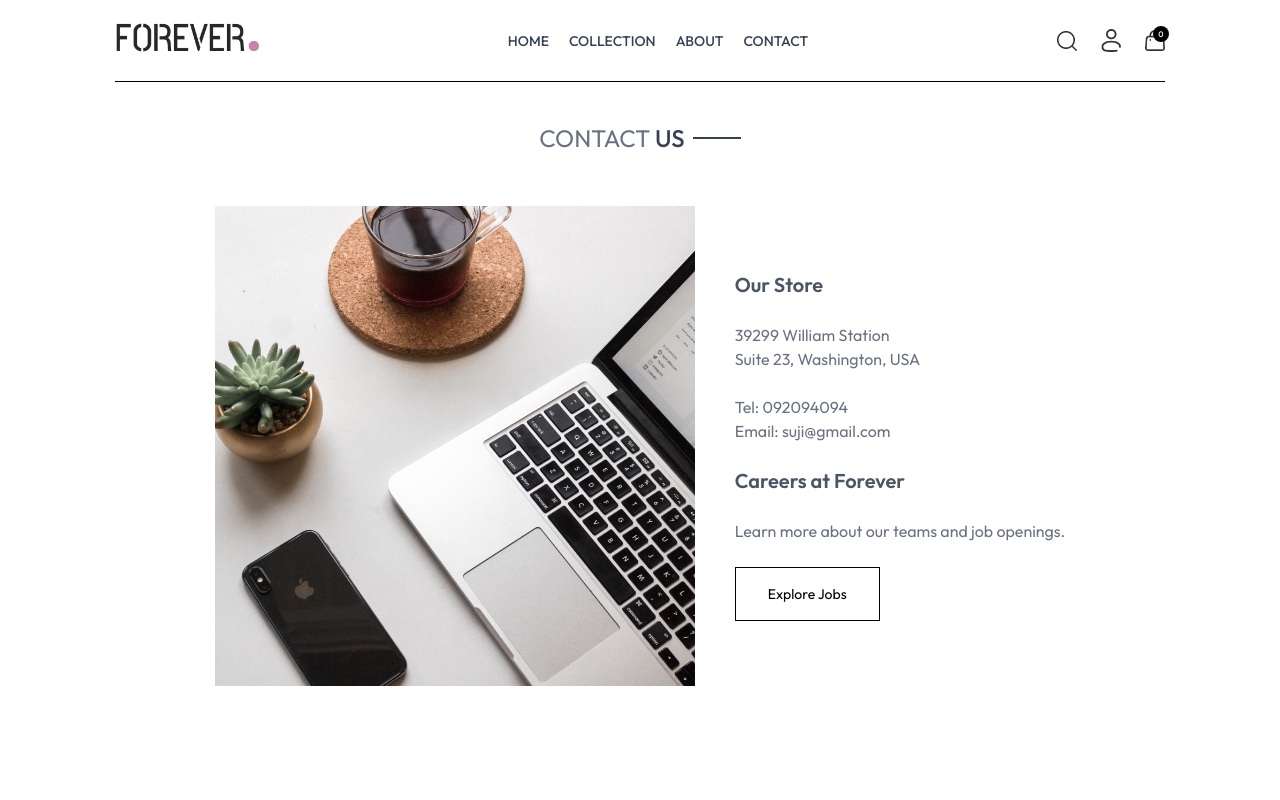
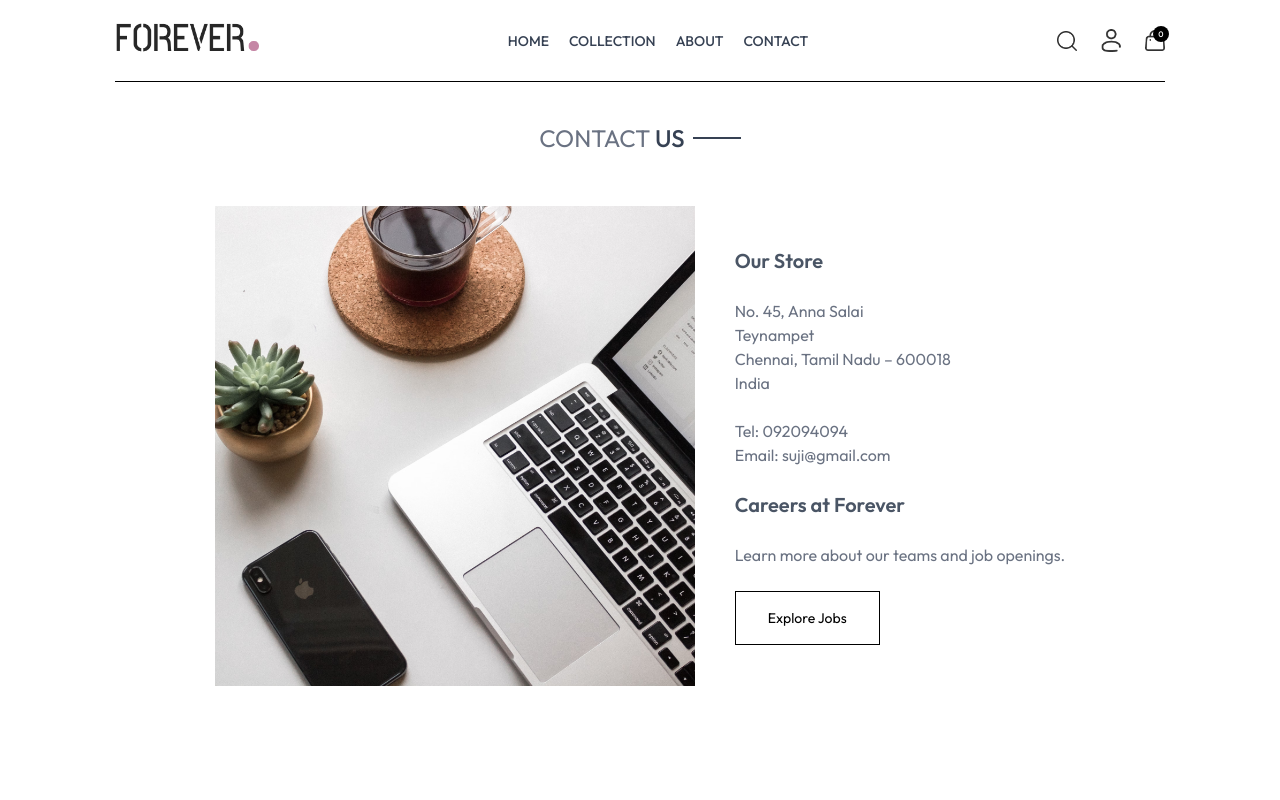
Before and after one commit to SUJI-26/Forever-Clothing-project, a React (Vite) app in the folder frontend/: page /contact in a window 1280 px wide. Shown: the top 800 px of the page. Built offline with nearby package versions, Linux system fonts and the light colour scheme.

Commit message:
conctact page change

```diff
--- a/frontend/src/pages/Contact.jsx
+++ b/frontend/src/pages/Contact.jsx
@@ -24,8 +24,10 @@ const Contact = () => {
           <p className="font-semibold text-xl text-gray-600">Our Store</p>
 
           <p className="text-gray-500">
-            39299 William Station <br />
-            Suite 23, Washington, USA
+            No. 45, Anna Salai<br />
+            Teynampet <br/>
+            Chennai, Tamil Nadu – 600018 <br/>
+            India
           </p>
 
           <p className="text-gray-500">
```
